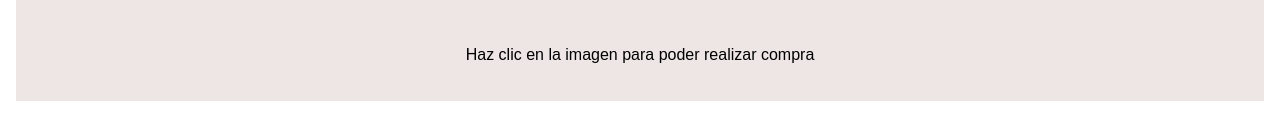
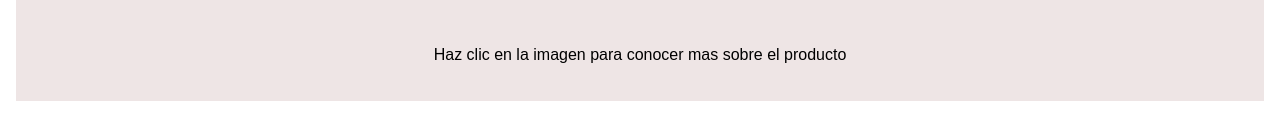
Before and after one commit to BrayanPop/tiendaOnline, a plain HTML site: page hombres.html in a window 1280 px wide. Shown: the part 395-531 px from the top of the page. Drawn offline with Linux system fonts and the light colour scheme.

Commit message:
Update hombres.html

```diff
--- a/hombres.html
+++ b/hombres.html
@@ -38,7 +38,7 @@
             <h2>Bienvenido a nuestra tienda de ropa</h2>
             <p>Encuentra las últimas tendencias en ropa para hombre</p>
             <br>
-           <p>Haz clic en la imagen para poder realizar compra</p>
+           <p>Haz clic en la imagen para conocer mas  sobre el producto</p>
         </section>
 
         <!--  secciones para productos  -->
```
